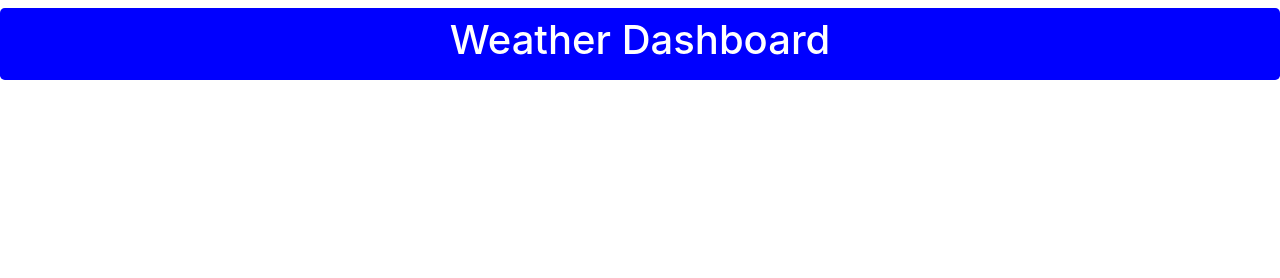
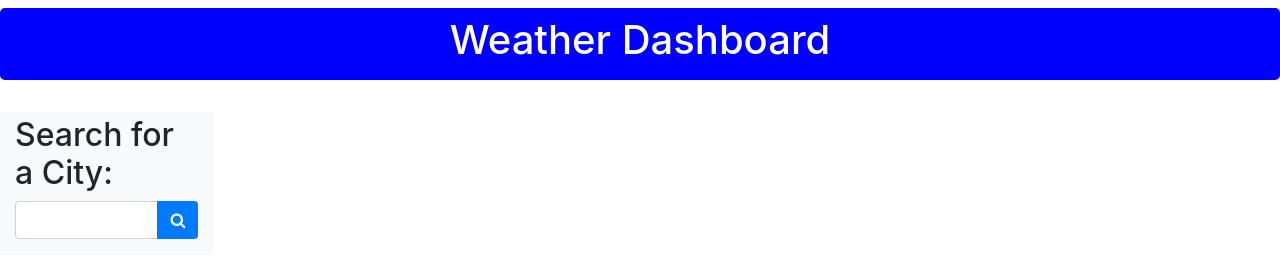
Before and after one commit to AdamGarza33/Weather-Dashboard, a plain HTML site: page index.html in a window 1280 px wide. Drawn offline with nearby package versions, Linux system fonts and the light colour scheme.

Commit message:
added user input to search a city and button to click search

```diff
--- a/index.html
+++ b/index.html
@@ -14,7 +14,18 @@
       <h1>Weather Dashboard</h1>
     </div>
 
-
-
+    <div class="container-fluid">
+        <div class="row">
+            <div class="col-sm-2 bg-light">
+                <h2 class="pt-1">Search for a City:</h2>
+                <div class="input-group mb-3">
+                    <input type="text" class="form-control" id="search-city" aria-label="City Search" aria-describedby="search-button">
+                    <div class="input-group-append">
+                        <button class="btn bg-primary text-light" id="search-button"><i class="fa fa-search"></i></button>
+                    </div>
+                </div>
+            </div>
+        </div>
+    </div>
 </body>
 </html>
```
